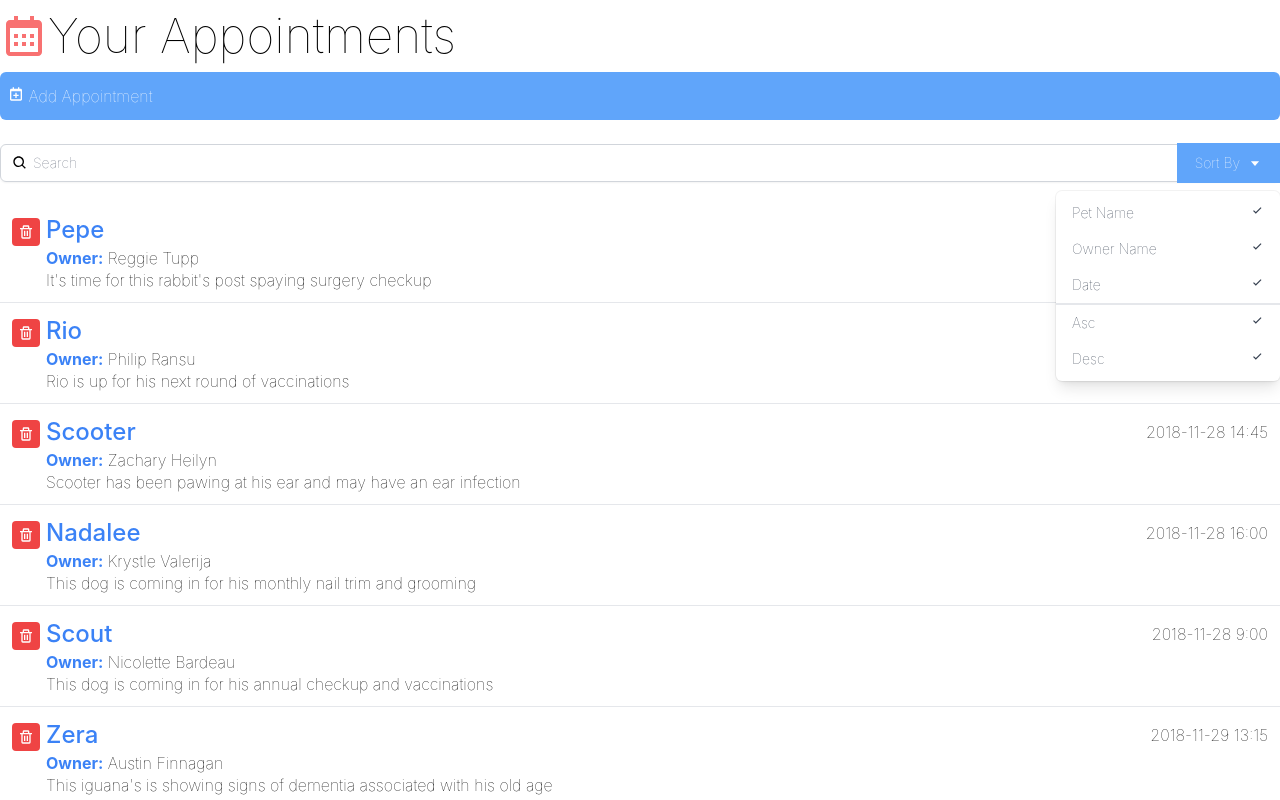
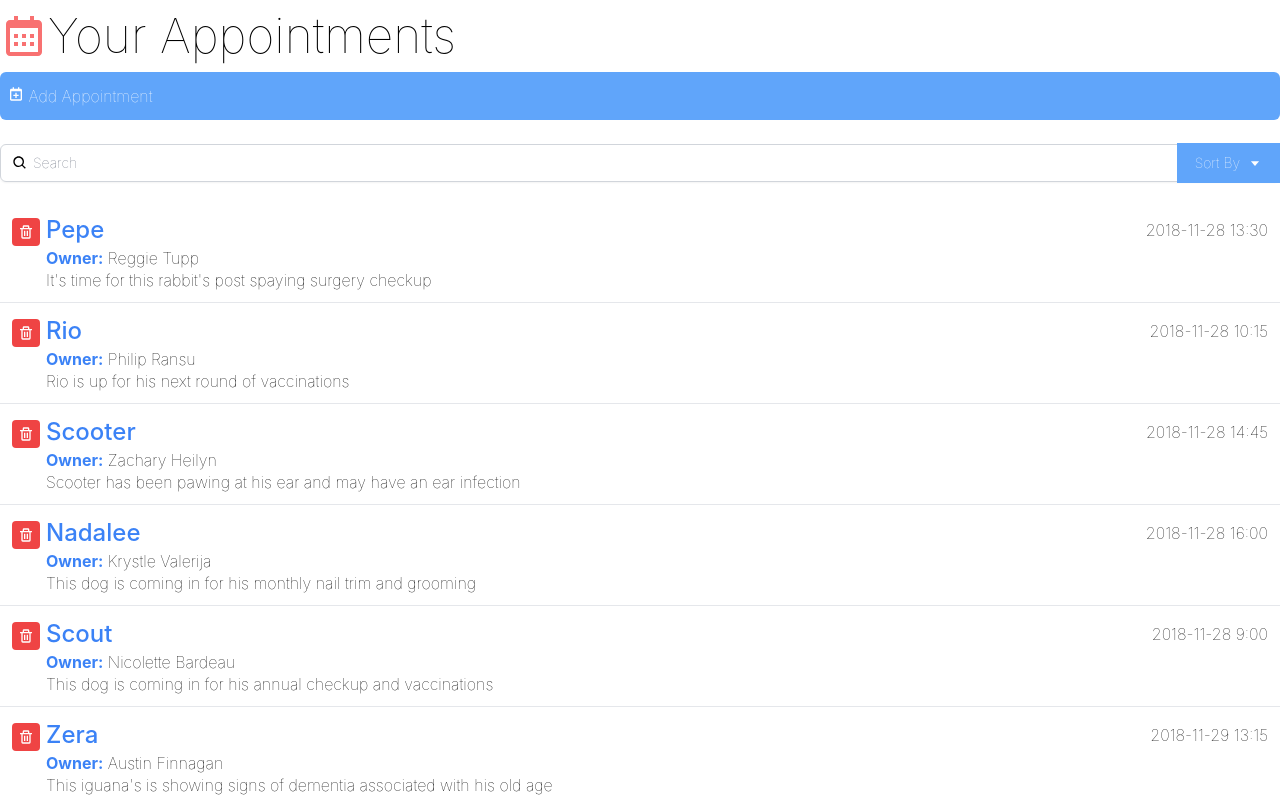
Before and after one commit to egor-shev/react-appointment-app, a React (Create React App) app in the folder react-appointment-app/: page / in a window 1280 px wide. Shown: the top 800 px of the page. Built offline with nearby package versions, Linux system fonts and the light colour scheme.

Commit message:
add toggling for the "sort by" dropdown list

```diff
--- a/react-appointment-app/src/components/Search.js
+++ b/react-appointment-app/src/components/Search.js
@@ -1,6 +1,10 @@
 import { BiSearch, BiCaretDown, BiCheck } from "react-icons/bi"
+import { useState } from "react"
 
-const DropDown = () => {
+const DropDown = ({ toggle }) => {
+    if (!toggle) {
+        return null;
+    }
     return (
         <div className="origin-top-right absolute right-0 mt-2 w-56 rounded-md shadow-lg bg-white ring-1 ring-black ring-opacity-5">
             <div className="py-1" role="menu" aria-orientation="vertical" aria-labelledby="options-menu">
@@ -25,6 +29,7 @@
 }
 
 const Search = () => {
+    let [toggleSort, setToggleSort] = useState(false);
     return (
         <div className="py-5">
             <div className="mt-1 relative rounded-md shadow-sm">
@@ -36,11 +41,11 @@
                     className="pl-8 rounded-md focus:ring-indigo-500 focus:border-indigo-500 block w-full sm:text-sm border-gray-300" placeholder="Search" />
                 <div className="absolute inset-y-0 right-0 flex items-center">
                     <div>
-                        <button type="button"
+                        <button type="button" onClick={() => { setToggleSort(!toggleSort) }}
                             className="justify-center px-4 py-2 bg-blue-400 border-2 border-blue-400 text-sm text-white hover:bg-blue-700 focus:outline-none focus:ring-2 focus:ring-offset-2 flex items-center" id="options-menu" aria-haspopup="true" aria-expanded="true">
                             Sort By <BiCaretDown className="ml-2" />
                         </button>
-                        <DropDown />
+                        <DropDown toggle={toggleSort} />
                     </div>
                 </div>
             </div>
```
